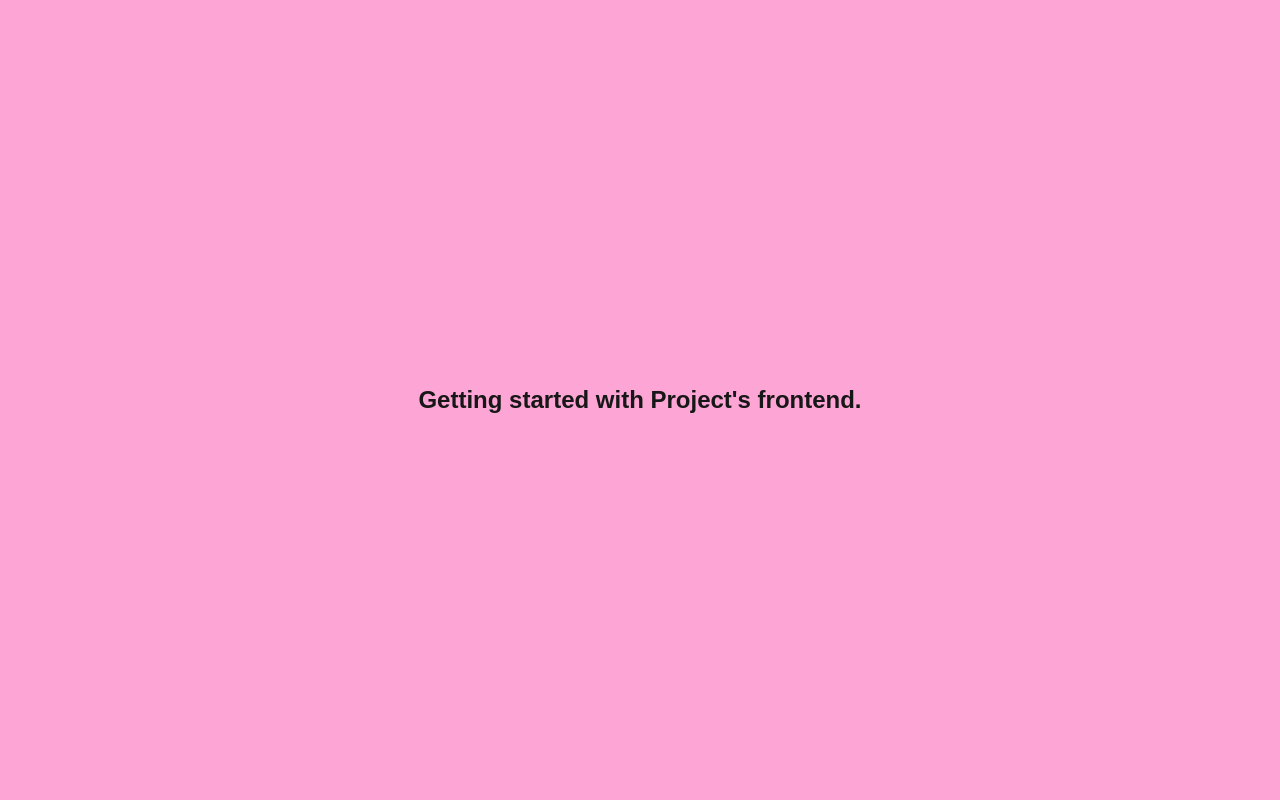
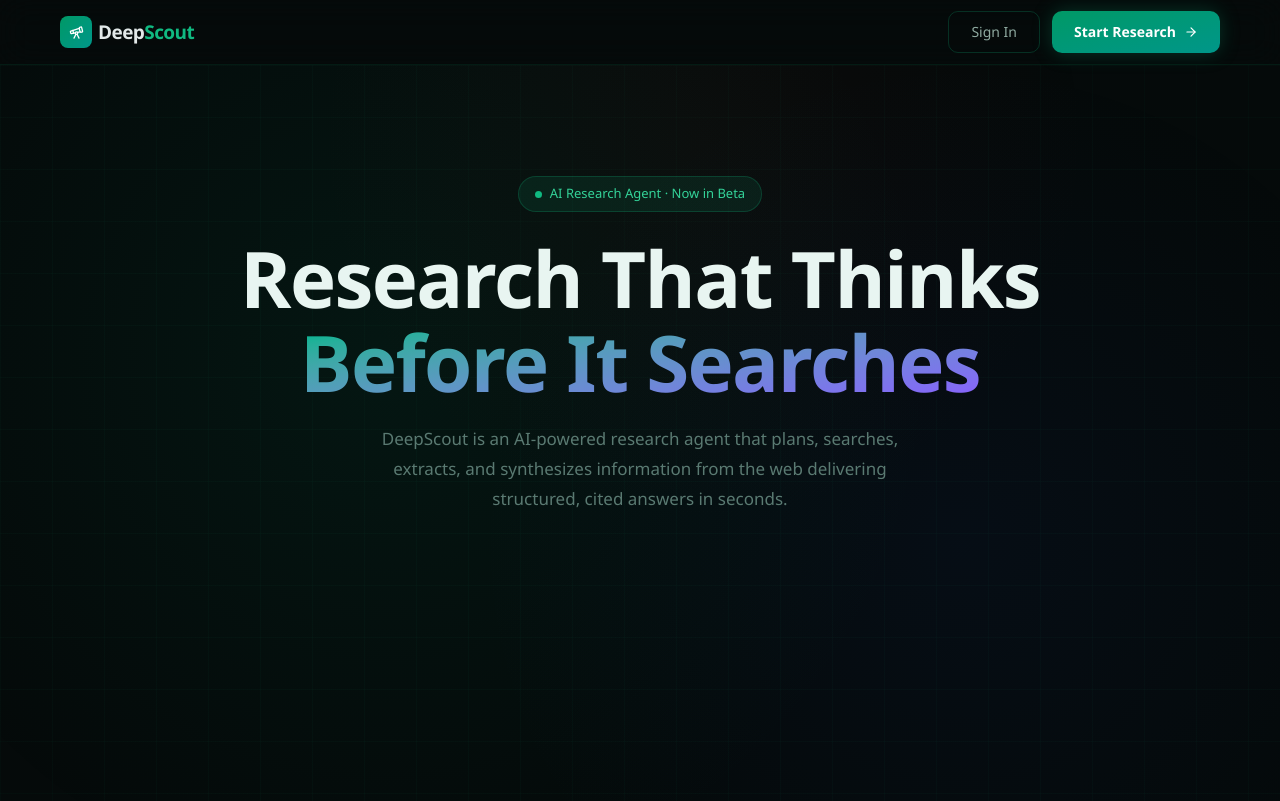
Before and after one commit to Intakhab2004/Perplexity-frontend, a Next.js app: page / in a window 1280 px wide. Built offline with nearby package versions, Linux system fonts and the light colour scheme.

Commit message:
Designed home page

```diff
--- /dev/null
+++ b/app/components/GridOverlay.tsx
@@ -0,0 +1,24 @@
+
+
+
+
+export default function GridOverlay(){
+    return (
+        <div className="absolute inset-0 overflow-hidden pointer-events-none">
+            {/* Gradient Background */}
+            <div
+                className="absolute inset-0
+                bg-[radial-gradient(circle_at_30%_40%,rgba(5,150,105,0.09),transparent_55%),radial-gradient(circle_at_75%_65%,rgba(30,64,175,0.07),transparent_45%),radial-gradient(circle_at_55%_10%,rgba(127,29,29,0.06),transparent_40%)]
+                "
+            />
+
+            {/* Grid Overlay */}
+            <div
+                className="absolute inset-0
+                    bg-[linear-gradient(rgba(16,185,129,0.028)_1px,transparent_1px),linear-gradient(90deg,rgba(16,185,129,0.028)_1px,transparent_1px)]
+                    bg-[size:52px_52px]
+                "
+            />
+        </div>
+    )
+}
--- /dev/null
+++ b/app/components/Navbar.tsx
@@ -0,0 +1,35 @@
+"use client"
+
+import { ArrowRight, Telescope } from "lucide-react";
+
+
+export default function Navbar(){
+    return (
+        <nav className="px-3 md:px-6 border-b backdrop-blur-lg border-emerald-500/10 bg-[rgba(5,10,10,0.8)]">
+            <div className="max-w-[1160px] mx-auto flex items-center h-16 gap-8">
+                <div className="flex items-center gap-1.5 flex-1">
+                    <div className="w-8 h-8 rounded-lg flex justify-center items-center bg-gradient-to-br from-emerald-600 to-teal-600">
+                        <Telescope size={15} color="#fff" />
+                    </div>
+                    <span className="font-extrabold text-[19px] text-[#e2e8e8] tracking-[-0.03em]">
+                        Deep<span className="text-[#10b981]">Scout</span>
+                    </span>
+                </div>
+                <div className="hidden md:flex gap-3">
+                    <button
+                        className="inline-flex items-center gap-2 bg-transparent text-[#8faaa0] text-sm font-medium px-[22px] py-[10px]
+                            rounded-[10px] border border-[rgba(16,185,129,0.22)] cursor-pointer no-underline"
+                    >
+                        Sign In
+                    </button>
+                    <button
+                        className="inline-flex items-center gap-2 bg-gradient-to-br from-emerald-600 to-teal-600 text-white text-sm
+                            font-semibold px-[22px] py-[10px] rounded-[10px] border-0 cursor-pointer no-underline shadow-[0_0_20px_rgba(16,185,129,0.25)]"
+                    >
+                        Start Research <ArrowRight size={14} />
+                    </button>
+                </div>
+            </div>
+        </nav>
+    )
+}
--- a/app/page.tsx
+++ b/app/page.tsx
@@ -1,11 +1,43 @@
 "use client"
+
+import GridOverlay from "./components/GridOverlay"
+import Navbar from "./components/Navbar"
 
 export default function Home(){
 	return (
-		<div className="flex justify-center items-center h-screen bg-pink-300">
-			<p className="text-2xl font-bold">
-				Getting started with Project's frontend.
-			</p>
+		<div className="font-['DM_Sans','Segoe_UI',sans-serif] bg-[#050a0a] text-[#e2e8e8] min-h-screen overflow-x-hidden">
+			<Navbar />
+
+			<main>
+				<section className="relative min-h-[92vh] flex justify-center items-center pt-10 px-4 md:px-6 pb-15 overflow-hidden">
+					<GridOverlay />
+					<div className="max-w-[860px] mx-auto text-center relative">
+						{/* Badge */}
+						<div className="-mt-30 mb-6">
+							<span className="inline-flex items-center gap-2 bg-[rgba(16,185,129,0.1)] border-1 border-[rgba(16,185,129,0.22))] rounded-full py-[7px] px-4 text-[13px] text-[#34d399] font-medium" >
+								<span className="w-[7px] h-[7px] rounded-full bg-[#10b981] inline-block" />
+								AI Research Agent · Now in Beta
+							</span>
+						</div>
+
+						{/* Headline */}
+						<h1 className="font-extrabold leading-[1.08] tracking-[-0.02em] mb-5 text-[38px] text-[#e8f5f1] sm:text-[52px] md:text-[64px] lg:text-[78px]">
+							Research That Thinks
+							<br />
+							<span className="bg-gradient-to-br from-emerald-500 to-violet-500 bg-clip-text text-transparent">
+								Before It Searches
+							</span>
+						</h1>
+
+						<p className="mx-auto mb-9 max-w-[580px] text-[15px] leading-7 font-normal text-[#5a7a72] sm:text-[16px] md:text-[17px] md:leading-[1.75]">
+							DeepScout is an AI-powered research agent that plans, searches, extracts, and synthesizes information from
+							the web delivering structured, cited answers in seconds.
+						</p>
+					</div>
+				</section>
+			</main>
 		</div>
+
+
 	)
 }
--- a/package.json
+++ b/package.json
@@ -9,6 +9,7 @@
     "lint": "eslint"
   },
   "dependencies": {
+    "lucide-react": "^1.14.0",
     "next": "16.2.6",
     "react": "19.2.4",
     "react-dom": "19.2.4"
```
Also changed, not shown: 1 other file (tests, documents, lock files or other folders).
